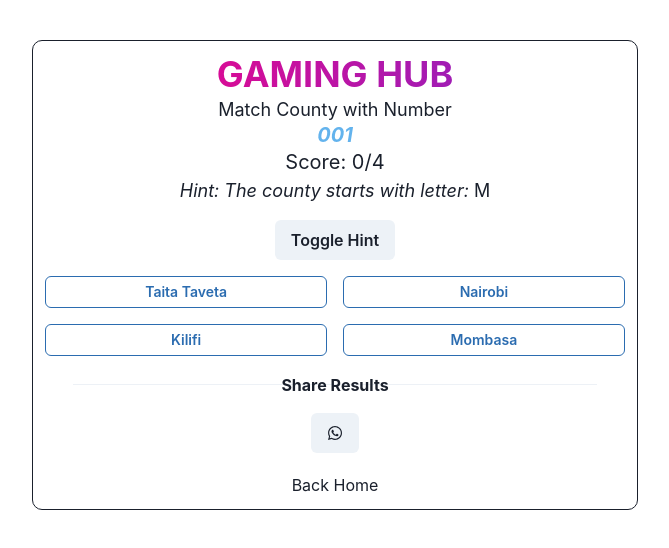
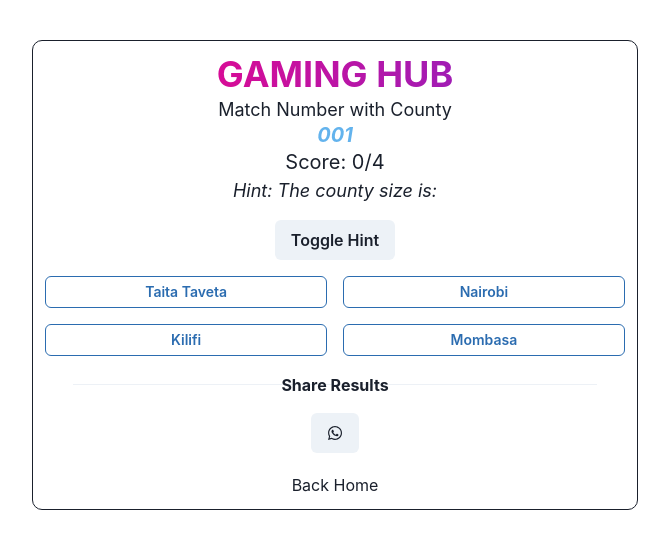
Before and after one commit to clinton-mwachia/react-games, a React (Vite) app: page /match-counties in a window 1280 px wide. Both pictures are taken after a click on the button "Toggle Hint". Shown: the top 548 px of the page, without its empty margins (305-974 px from the left). Built offline with nearby package versions, Linux system fonts and the light colour scheme.

Commit message:
made the size of the county hint

```diff
--- a/src/views/match-counties/MatchCounties.jsx
+++ b/src/views/match-counties/MatchCounties.jsx
@@ -97,7 +97,7 @@ const MatchCounties = () => {
       <Heading bgGradient="linear(to-l, #7928CA, #FF0080)" bgClip="text">
         GAMING HUB
       </Heading>
-      <Text fontSize={"lg"}>Match County with Number</Text>
+      <Text fontSize={"lg"}>Match Number with County</Text>
       {!gameOver ? (
         <Box>
           <Heading as="h2" size="md">
@@ -110,8 +110,8 @@ const MatchCounties = () => {
           </Text>
           {showHint && (
             <Text fontSize="lg" mb={4}>
-              <Box as="i">Hint: The county starts with letter: </Box>
-              {counties[questionIndex].county.charAt(0)}
+              <Box as="i">Hint: The county size is: </Box>
+              {counties[questionIndex].size}
             </Text>
           )}
           <Button onClick={() => setShowHint(!showHint)} mb={4}>
```
